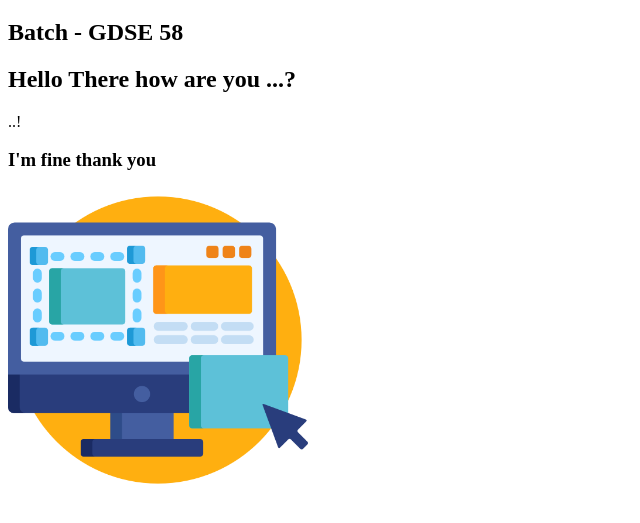
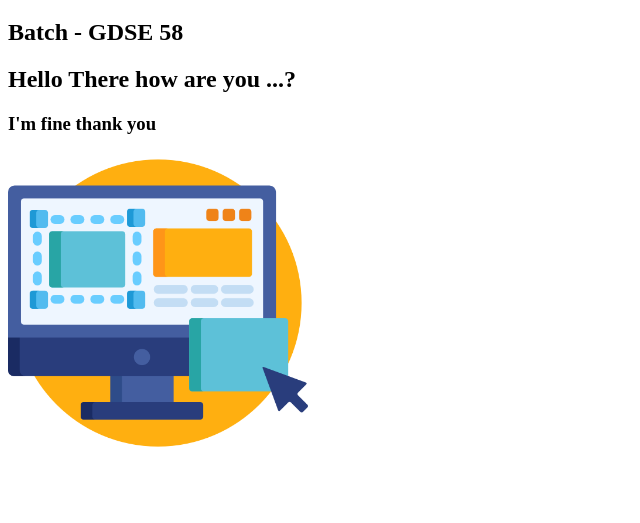
Before and after one commit to binodh97/MyProfile, a plain HTML site: page index.html in a window 1280 px wide. Shown: the part 61-584 px from the top of the page, without its empty margins (0-640 px from the left). Drawn offline with Linux system fonts and the light colour scheme.

Commit message:
updated again

```diff
--- a/index.html
+++ b/index.html
@@ -9,7 +9,7 @@
 <h1>Institute of Software Engineering</h1>
 <h2>Batch - GDSE 58</h2>
 <h2>Hello There how are you ...?</h2>
-..!<h3>I'm fine thank you</h3>
+<h3>I'm fine thank you</h3>
 <img src="assets/images/ux.png" width="300" height="300">
 
 
```
